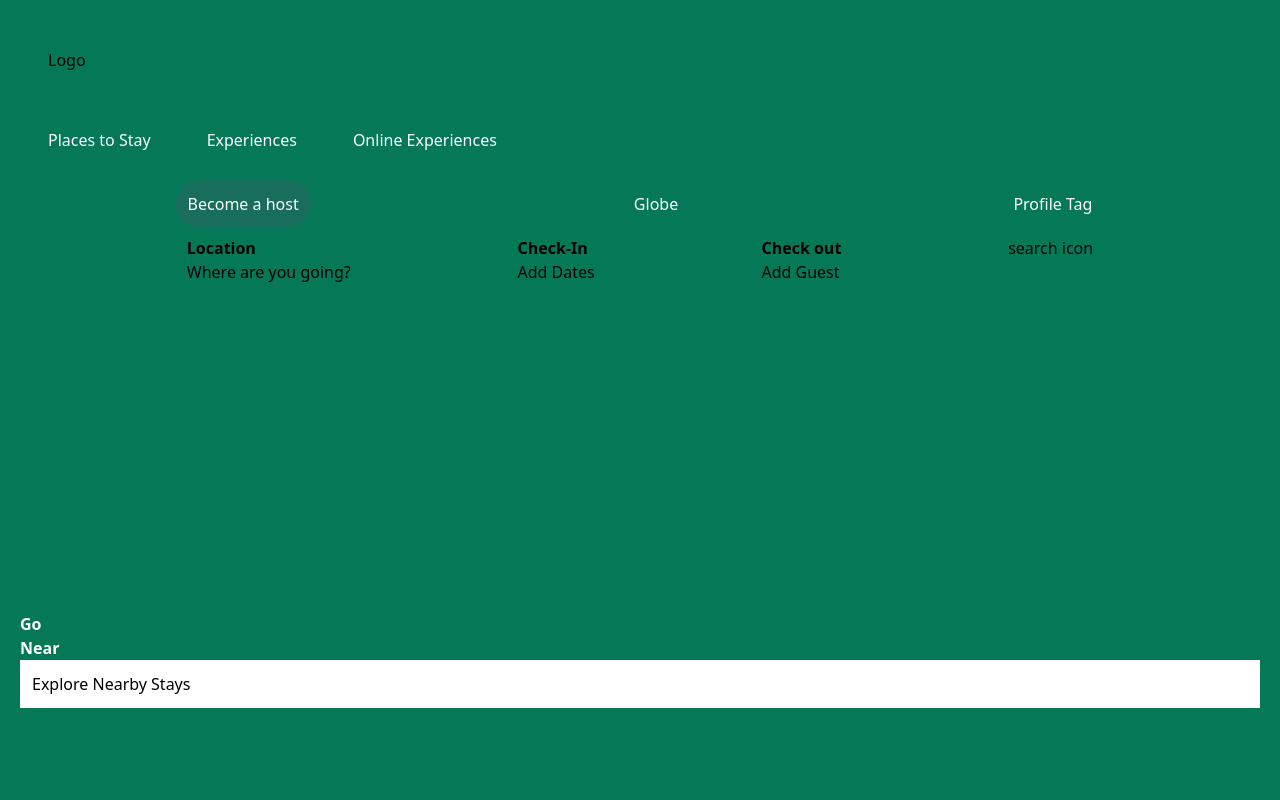
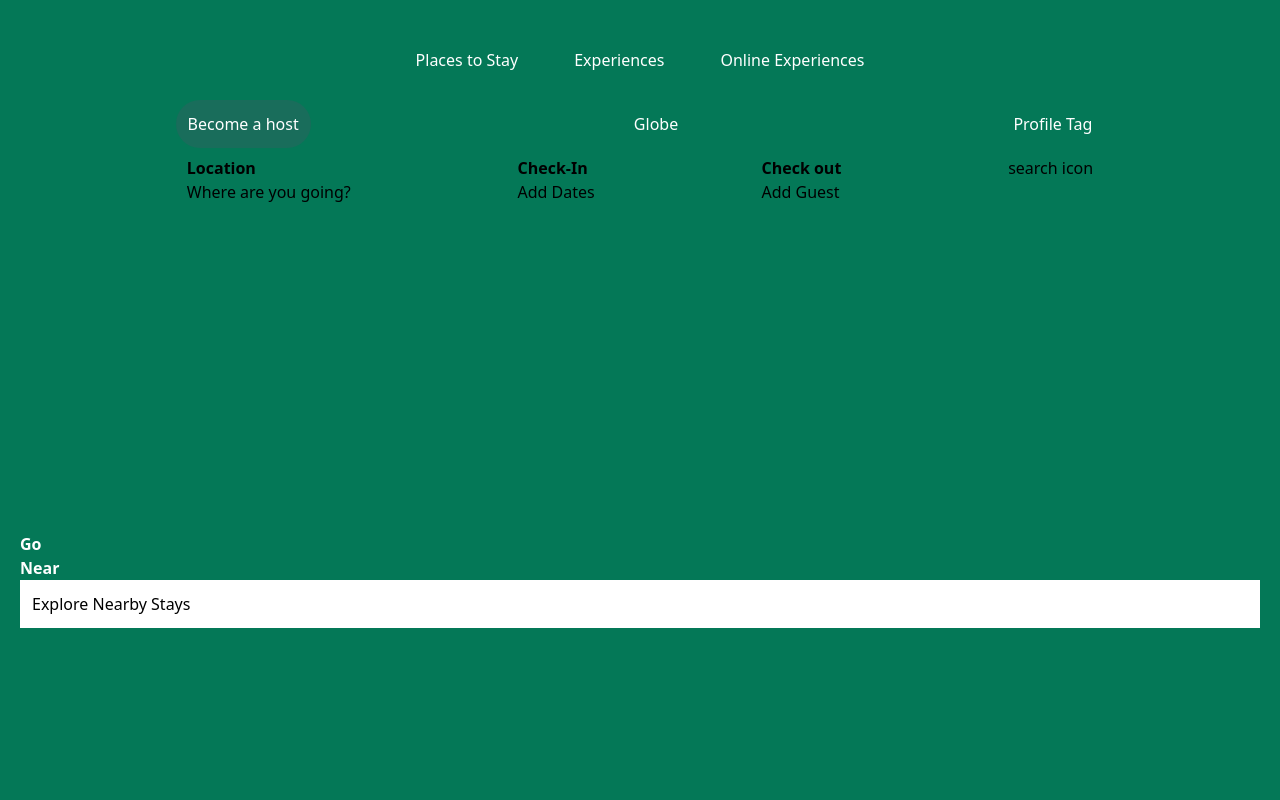
Before and after one commit to jtillman83/air-bnb, a website: page index.html in a window 1280 px wide. Shown: the top 800 px of the page. Drawn offline with nearby package versions, Linux system fonts and the light colour scheme.

Commit message:
minor changes

```diff
--- a/index.html
+++ b/index.html
@@ -10,8 +10,8 @@
 <body>
     <div class="bg-green-700 p-5">
         <div class="flex-justify-between">
-            <div class="p-7">Logo</div>
-            <div class="flex jusyify-around">
+            <div id=icon href="bnb.images/air-bnb icon.png></div>
+            <div class="flex justify-center jusyify-around">
 
                 <div class="p-7 text-white hover:underline">Places to Stay </div>
                 <div class="p-7 text-white hover:underline">Experiences</div>
```
